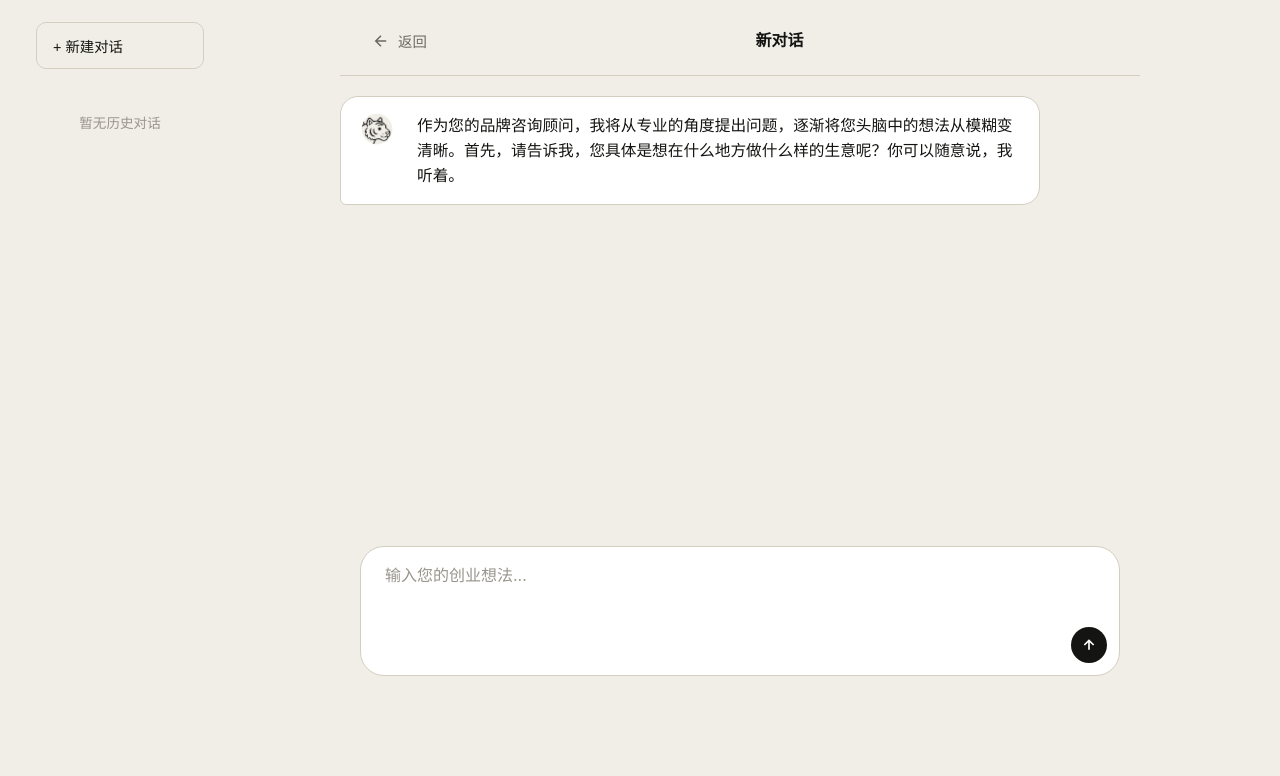
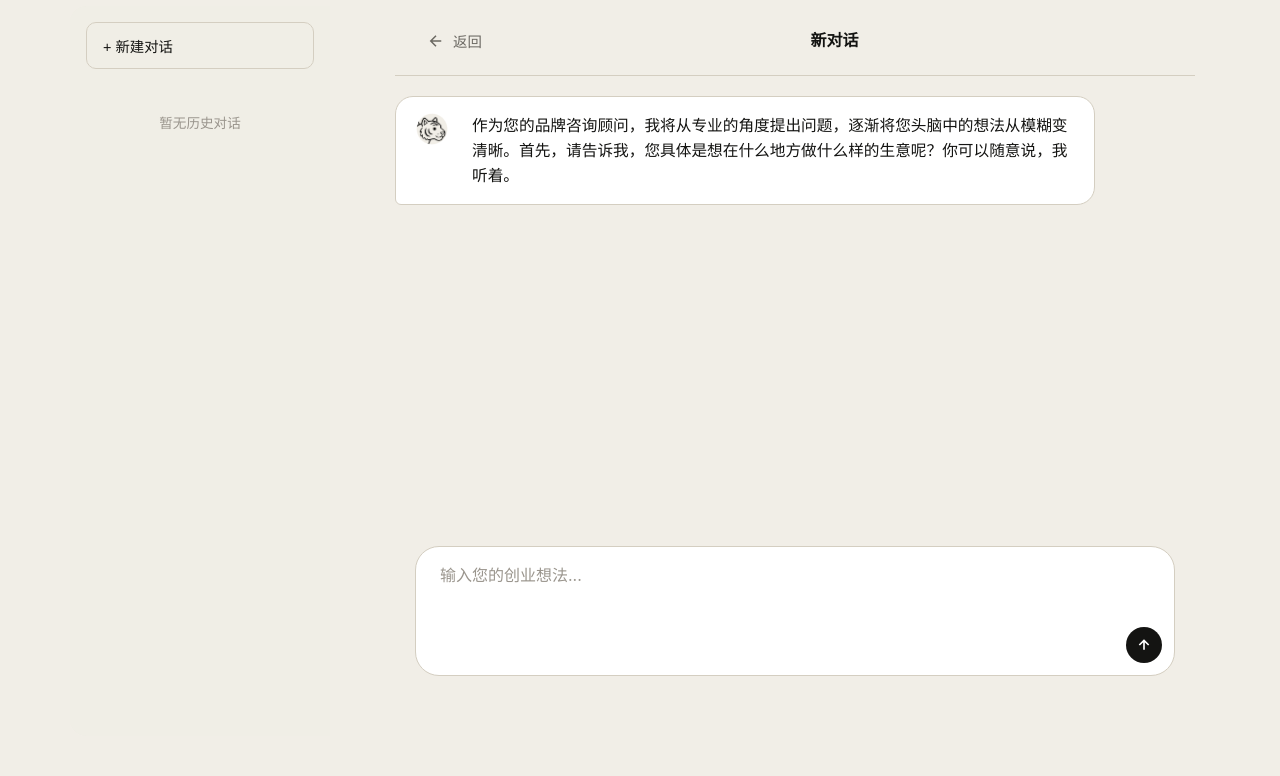
Before and after one commit to HuYee2025/BrandGPT, a Flask app: page /chat in a window 1280 px wide. Shown: the part 74-850 px from the top of the page. Run offline with Flask 3, Linux system fonts and the light colour scheme.

Commit message:
调整布局：恢复历史栏260px，添加左偏移使靠近对话框

```diff
--- a/templates/chat.html
+++ b/templates/chat.html
@@ -9,15 +9,15 @@
     height: calc(100vh - 70px);
     display: flex;
     flex-direction: row;
-    margin: 0;
-    width: 100%;
+    margin: 0 0 0 50px;
+    width: calc(100% - 50px);
     overflow: hidden;
 }
 
 /* 左侧历史记录栏 */
 .chat-sidebar {
-    width: 200px;
-    min-width: 180px;
+    width: 260px;
+    min-width: 200px;
     background: #F0EEE6;
     border-radius: 16px 0 0 16px;
     display: flex;
```
